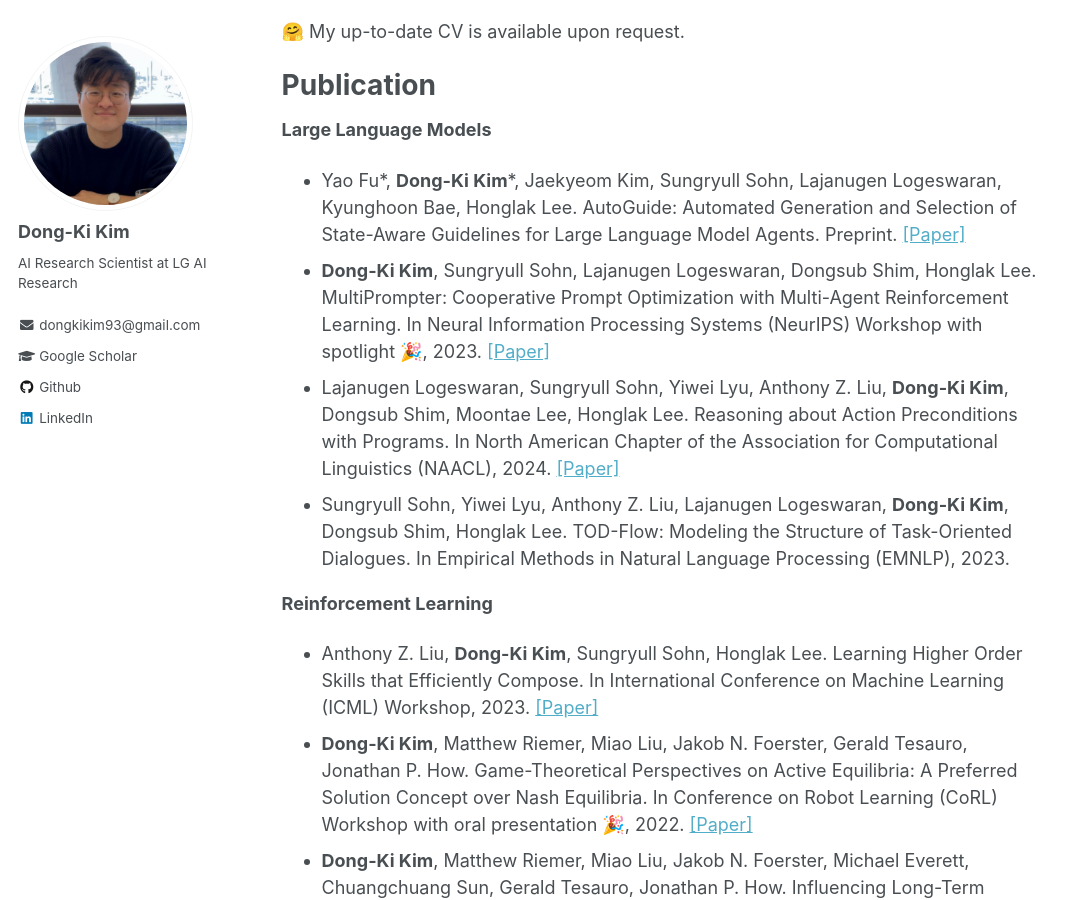
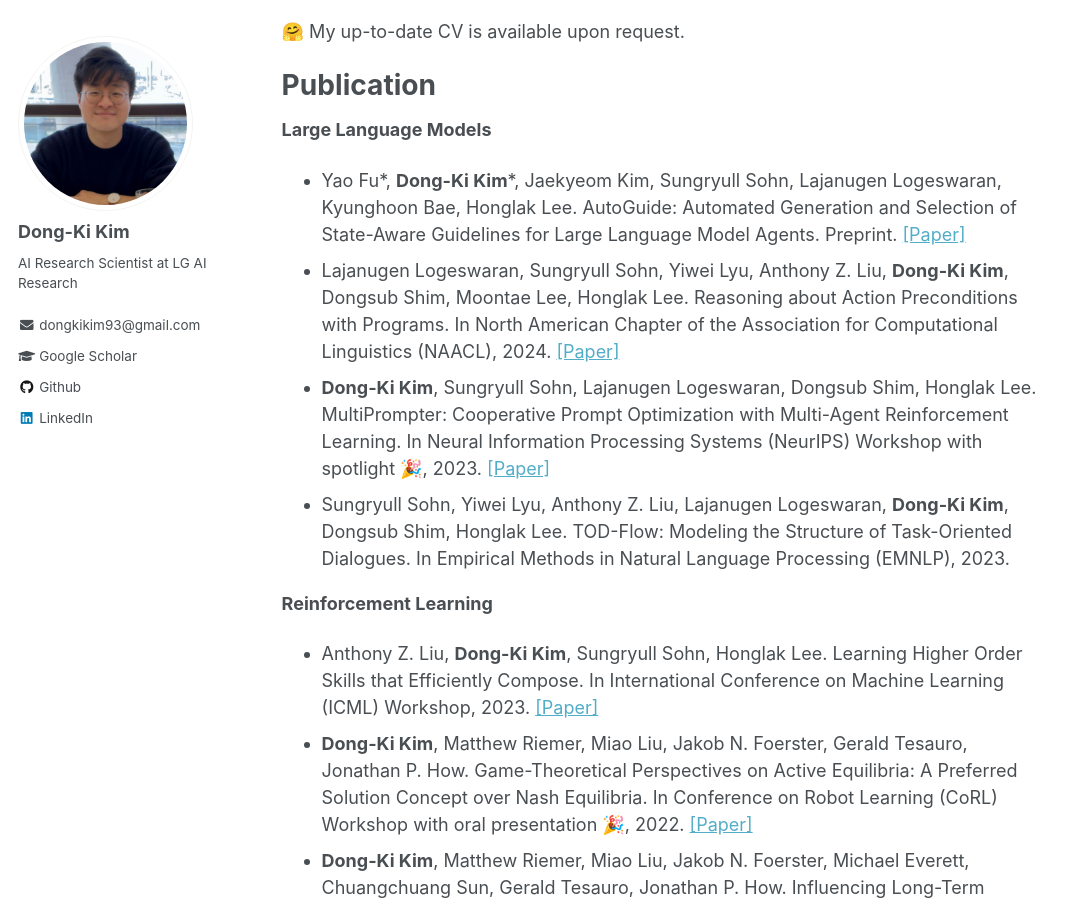
Before and after one commit to dkkim93/dkkim93.github.io, a Jekyll site: the page built from _pages/about.md, in a window 1280 px wide and 900 px high, scrolled down 413 px. Shown: the whole window, without its empty margins (0-1080 px from the left). Built offline with Jekyll 4.4.1, drawn with Linux system fonts in a browser that asks for light colours.

Commit message:
minor change in order

```diff
--- a/_pages/about.md
+++ b/_pages/about.md
@@ -19,8 +19,8 @@ Publication
 ======
 **Large Language Models**
 * Yao Fu&#42;, **Dong-Ki Kim**&#42;, Jaekyeom Kim, Sungryull Sohn, Lajanugen Logeswaran, Kyunghoon Bae, Honglak Lee. AutoGuide: Automated Generation and Selection of State-Aware Guidelines for Large Language Model Agents. Preprint. <a href="https://arxiv.org/pdf/2403.08978.pdf" target="_blank">[Paper]</a>
+* Lajanugen Logeswaran, Sungryull Sohn, Yiwei Lyu, Anthony Z. Liu, **Dong-Ki Kim**, Dongsub Shim, Moontae Lee, Honglak Lee. Reasoning about Action Preconditions with Programs. In North American Chapter of the Association for Computational Linguistics (NAACL), 2024. <a href="https://openreview.net/pdf?id=vnhgDP4Ise" target="_blank">[Paper]</a>
 * **Dong-Ki Kim**, Sungryull Sohn, Lajanugen Logeswaran, Dongsub Shim, Honglak Lee. MultiPrompter: Cooperative Prompt Optimization with Multi-Agent Reinforcement Learning. In Neural Information Processing Systems (NeurIPS) Workshop with spotlight &#127881;, 2023. <a href="https://arxiv.org/pdf/2310.16730.pdf" target="_blank">[Paper]</a>
-* Lajanugen Logeswaran, Sungryull Sohn, Yiwei Lyu, Anthony Z. Liu, **Dong-Ki Kim**, Dongsub Shim, Moontae Lee, Honglak Lee. Reasoning about Action Preconditions with Programs. In North American Chapter of the Association for Computational Linguistics (NAACL), 2024. <a href="https://openreview.net/pdf?id=vnhgDP4Ise" target="_blank">[Paper]</a>
 * Sungryull Sohn, Yiwei Lyu, Anthony Z. Liu, Lajanugen Logeswaran, **Dong-Ki Kim**, Dongsub Shim, Honglak Lee. TOD-Flow: Modeling the Structure of Task-Oriented Dialogues. In Empirical Methods in Natural Language Processing (EMNLP), 2023.
 
 **Reinforcement Learning**
```
